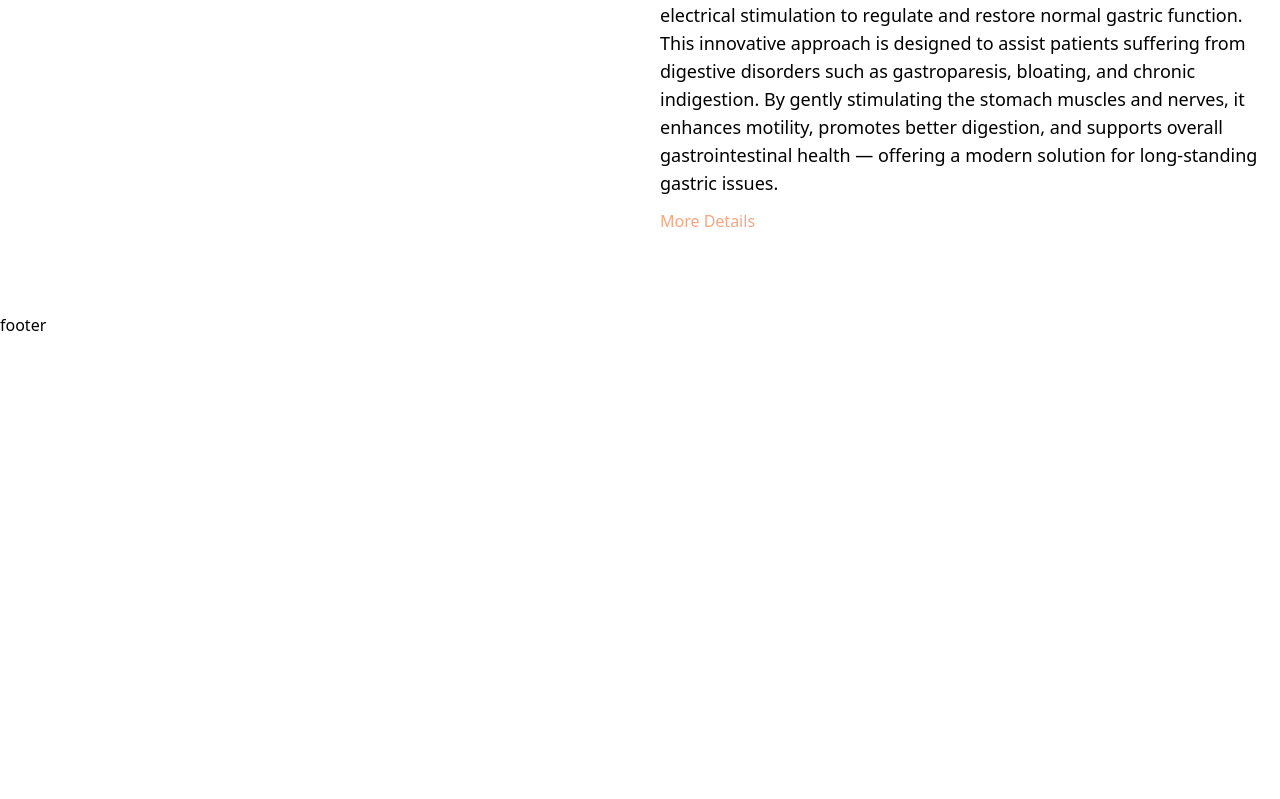
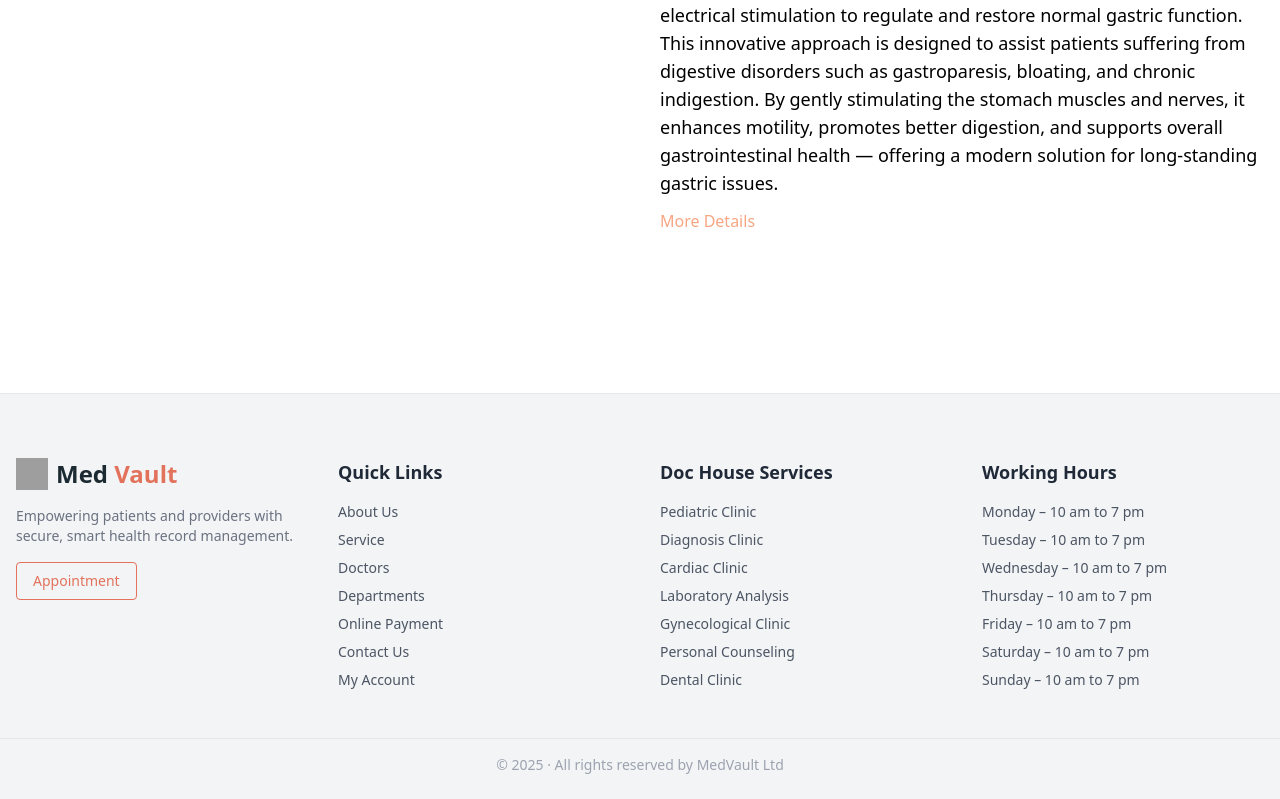
Before and after one commit to Md-Sufian-Jidan/med-vault-client, a React (Vite) app: page / in a window 1280 px wide. Shown: the part 1472-2271 px from the top of the page. Before the commit the page ends 1809 px from the top, so only its background shows below. Built offline with nearby package versions, Linux system fonts and the light colour scheme; grey boxes are pictures that could not be loaded.

Commit message:
footer added

```diff
--- a/src/Shared/Footer/Footer.jsx
+++ b/src/Shared/Footer/Footer.jsx
@@ -1,10 +1,90 @@
 import React from 'react';
+import { motion } from 'framer-motion';
+import { Link } from 'react-router-dom';
 
 const Footer = () => {
     return (
-        <div>
-            footer
-        </div>
+        <footer className="bg-gray-100 pt-16 pb-6 mt-20 border-t border-gray-200">
+            <div className="max-w-7xl mx-auto px-4 grid grid-cols-1 md:grid-cols-4 gap-10">
+
+                {/* Logo & Description */}
+                <motion.div
+                    initial={{ opacity: 0, y: 20 }}
+                    whileInView={{ opacity: 1, y: 0 }}
+                    transition={{ duration: 0.4 }}
+                >
+                    <div className="flex items-center gap-2 mb-4">
+                        <img src="https://i.ibb.co/yjn2X7Z/logo.png" alt="Med vault logo" className="w-8 h-8 text-[#07332F]" />
+                        <h2 className="text-2xl font-bold text-[#1C2B32]">Med <span className="text-[#E2725B]">Vault</span></h2>
+                    </div>
+                    <p className="text-sm text-gray-500 mb-4">
+                        Empowering patients and providers with secure, smart health record management.
+                    </p>
+                    <button className="px-4 py-2 text-sm border border-[#E2725B] text-[#E2725B] rounded hover:bg-[#E2725B] hover:text-white transition">
+                        Appointment
+                    </button>
+                </motion.div>
+
+                {/* Quick Links */}
+                <motion.div
+                    initial={{ opacity: 0, y: 20 }}
+                    whileInView={{ opacity: 1, y: 0 }}
+                    transition={{ duration: 0.4, delay: 0.1 }}
+                >
+                    <h3 className="text-lg font-semibold text-gray-800 mb-4">Quick Links</h3>
+                    <ul className="space-y-2 text-sm text-gray-600">
+                        <li><Link to="/about">About Us</Link></li>
+                        <li><Link to="/service">Service</Link></li>
+                        <li><Link to="/doctors">Doctors</Link></li>
+                        <li><Link to="/departments">Departments</Link></li>
+                        <li><Link to="/payment">Online Payment</Link></li>
+                        <li><Link to="/contact">Contact Us</Link></li>
+                        <li><Link to="/account">My Account</Link></li>
+                    </ul>
+                </motion.div>
+
+                {/* Doc House Services */}
+                <motion.div
+                    initial={{ opacity: 0, y: 20 }}
+                    whileInView={{ opacity: 1, y: 0 }}
+                    transition={{ duration: 0.4, delay: 0.2 }}
+                >
+                    <h3 className="text-lg font-semibold text-gray-800 mb-4">Doc House Services</h3>
+                    <ul className="space-y-2 text-sm text-gray-600">
+                        <li>Pediatric Clinic</li>
+                        <li>Diagnosis Clinic</li>
+                        <li>Cardiac Clinic</li>
+                        <li>Laboratory Analysis</li>
+                        <li>Gynecological Clinic</li>
+                        <li>Personal Counseling</li>
+                        <li>Dental Clinic</li>
+                    </ul>
+                </motion.div>
+
+                {/* Working Hours */}
+                <motion.div
+                    initial={{ opacity: 0, y: 20 }}
+                    whileInView={{ opacity: 1, y: 0 }}
+                    transition={{ duration: 0.4, delay: 0.3 }}
+                >
+                    <h3 className="text-lg font-semibold text-gray-800 mb-4">Working Hours</h3>
+                    <ul className="space-y-2 text-sm text-gray-600">
+                        <li>Monday – 10 am to 7 pm</li>
+                        <li>Tuesday – 10 am to 7 pm</li>
+                        <li>Wednesday – 10 am to 7 pm</li>
+                        <li>Thursday – 10 am to 7 pm</li>
+                        <li>Friday – 10 am to 7 pm</li>
+                        <li>Saturday – 10 am to 7 pm</li>
+                        <li>Sunday – 10 am to 7 pm</li>
+                    </ul>
+                </motion.div>
+            </div>
+
+            {/* Bottom bar */}
+            <div className="mt-12 border-t pt-4 text-center text-sm text-gray-400">
+                &copy; {new Date().getFullYear()} · All rights reserved by MedVault Ltd
+            </div>
+        </footer>
     );
 };
 
--- a/src/Shared/Navbar/Navbar.jsx
+++ b/src/Shared/Navbar/Navbar.jsx
@@ -27,7 +27,7 @@ const Navbar = () => {
         >
             <div className="max-w-7xl mx-auto px-4 py-3 flex justify-between items-center">
                 <div className="text-2xl font-bold flex items-center gap-1">
-                    <img src="https://i.ibb.co/yjn2X7Z/logo.png" alt="" />
+                    <img className='w-8 h-8' src="https://i.ibb.co/yjn2X7Z/logo.png" alt="" />
                     <span className='text-[#F7A582]'>Med</span>Vault
                 </div>
 
```
